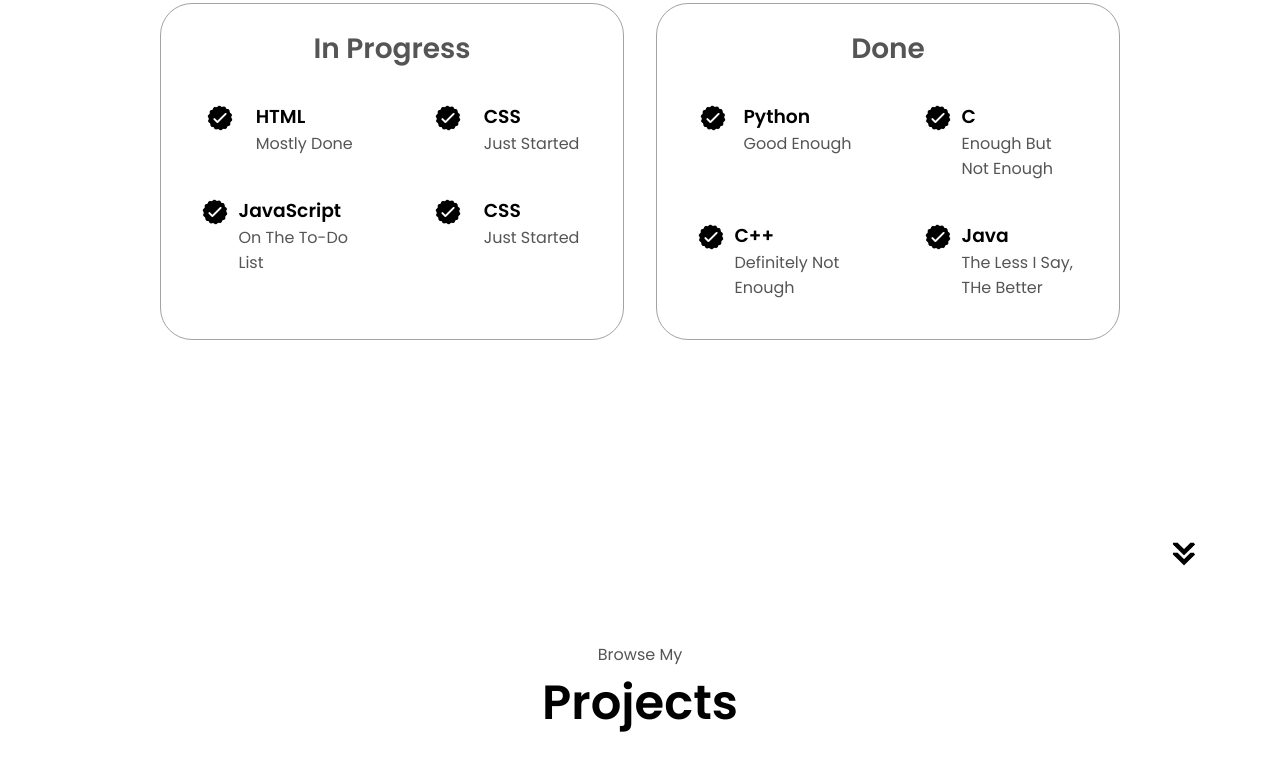
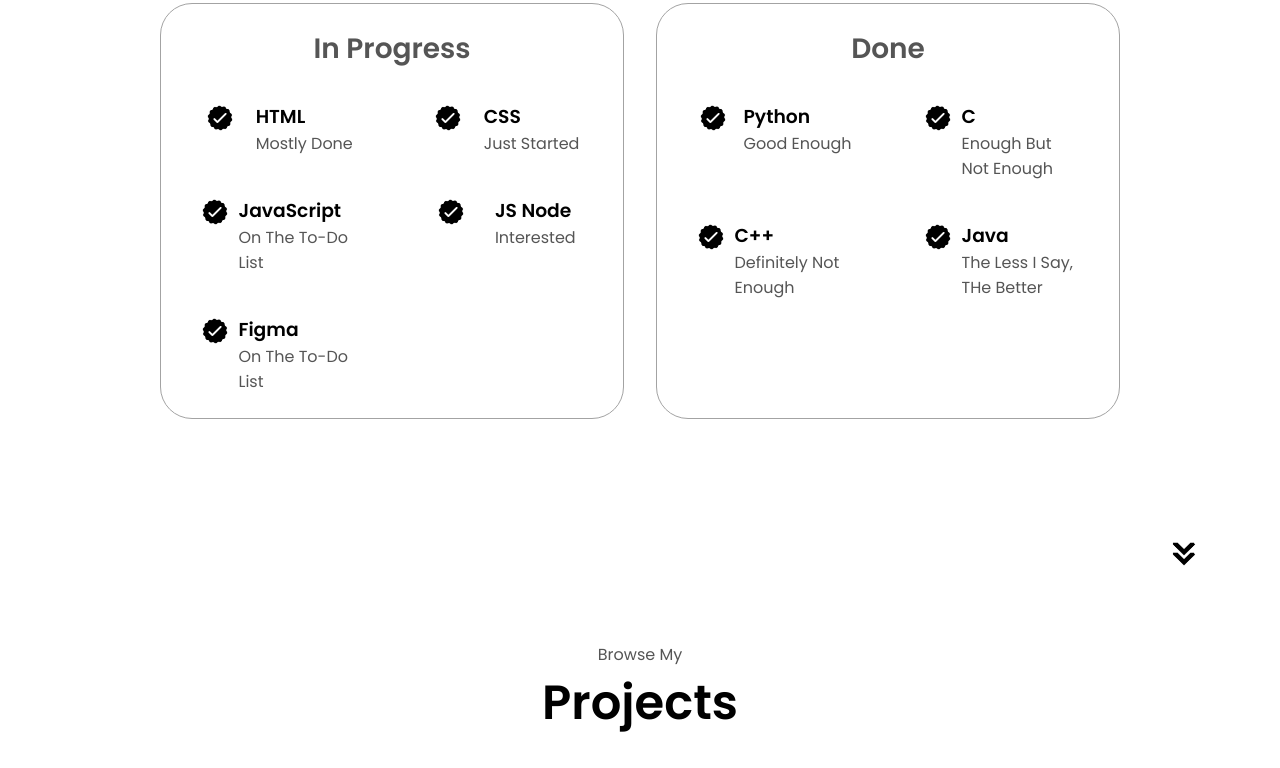
Before and after one commit to Incompatibly-Compatible/Personal-Portfolio, a plain HTML site: page index.html in a window 1280 px wide. Shown: the part 1822-2590 px from the top of the page. Drawn offline with Linux system fonts and the light colour scheme.

Commit message:
Update index.html

```diff
--- a/index.html
+++ b/index.html
@@ -165,8 +165,19 @@
                   class="icon"
                 />
                 <div>
-                  <h3>CSS</h3>
-                  <p>Just Started</p>
+                  <h3>JS Node</h3>
+                  <p>Interested</p>
+                </div>
+              </article>
+              <article>
+                <img
+                  src="./assets/checkmark.png"
+                  alt="Experience icon"
+                  class="icon"
+                />
+                <div>
+                  <h3>Figma</h3>
+                  <p>On The To-Do List</p>
                 </div>
               </article>
               <article>
```
